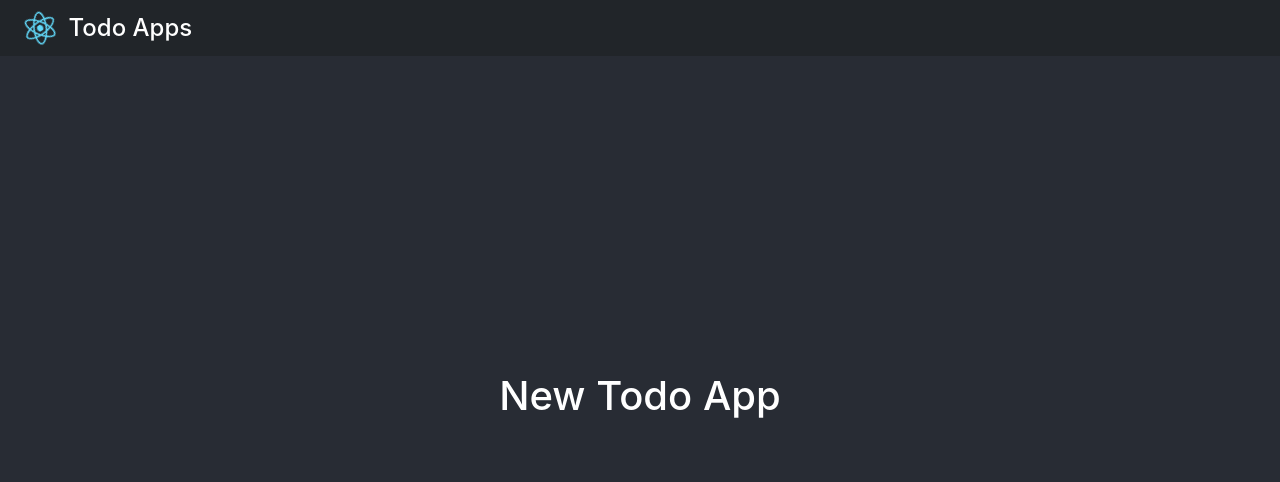
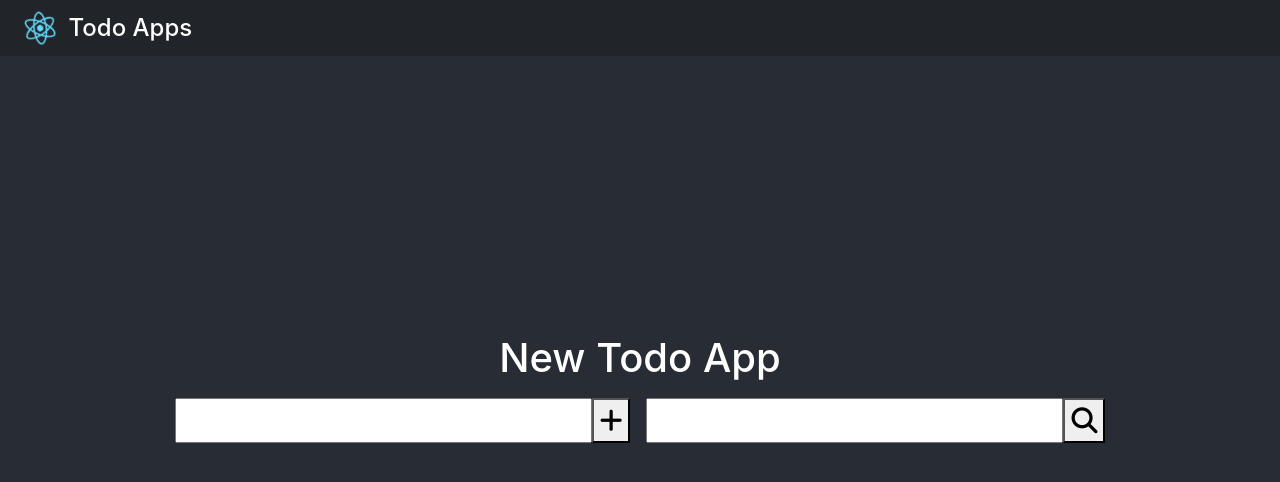
Before and after one commit to ALTA-FE4-AhmadTiarK/todo-list-app, a React (Create React App) app: page / in a window 1280 px wide. Shown: the top 482 px of the page. Built offline with nearby package versions, Linux system fonts and the light colour scheme.

Commit message:
Create form input

```diff
--- /dev/null
+++ b/src/components/Form.jsx
@@ -0,0 +1,37 @@
+import React from 'react';
+
+const Form = ({ inputText, setInputText, todos, setTodos }) => {
+	const handleInput = (e) => {
+		setInputText(e.target.value);
+	};
+	const handleSubmit = (e) => {
+		e.preventDefault();
+		setTodos([...todos, inputText]);
+		setInputText('');
+		console.log(setInputText);
+	};
+	return (
+		<div>
+			<form className='d-flex flex-wrap'>
+				<div id='add-new' className='pe-2 py-2'>
+					<input
+						type='text'
+						onChange={handleInput}
+						value={inputText}
+					/>
+					<button type='submit' onSubmit={handleSubmit}>
+						<i className='fa-solid fa-plus'></i>
+					</button>
+				</div>
+				<div id='search-item' className='ps-2 py-2'>
+					<input type='search' name='' id='' />
+					<button type='submit'>
+						<i className='fa-solid fa-magnifying-glass'></i>
+					</button>
+				</div>
+			</form>
+		</div>
+	);
+};
+
+export default Form;
--- /dev/null
+++ b/src/components/Todo.jsx
@@ -0,0 +1,11 @@
+import React from 'react';
+
+const Todo = () => {
+	return (
+		<div className='todo-container'>
+			<ul className='todo-list'></ul>
+		</div>
+	);
+};
+
+export default Todo;
--- a/src/pages/App.js
+++ b/src/pages/App.js
@@ -1,12 +1,24 @@
+import { useState } from 'react';
+import Form from '../components/Form';
 import Navbar from '../components/Navbar';
+import Todo from '../components/Todo';
 import '../styles/App.css';
 
 function App() {
+	const [inputText, setInputText] = useState('');
+	const [todos, setTodos] = useState([]);
 	return (
 		<div className='App'>
 			<header className='App-header'>
 				<Navbar title='Todo Apps' />
 				<h1>New Todo App</h1>
+				<Form
+					inputText={inputText}
+					setInputText={setInputText}
+					todos={todos}
+					setTodos={setTodos}
+				/>
+				<Todo />
 			</header>
 		</div>
 	);
```
